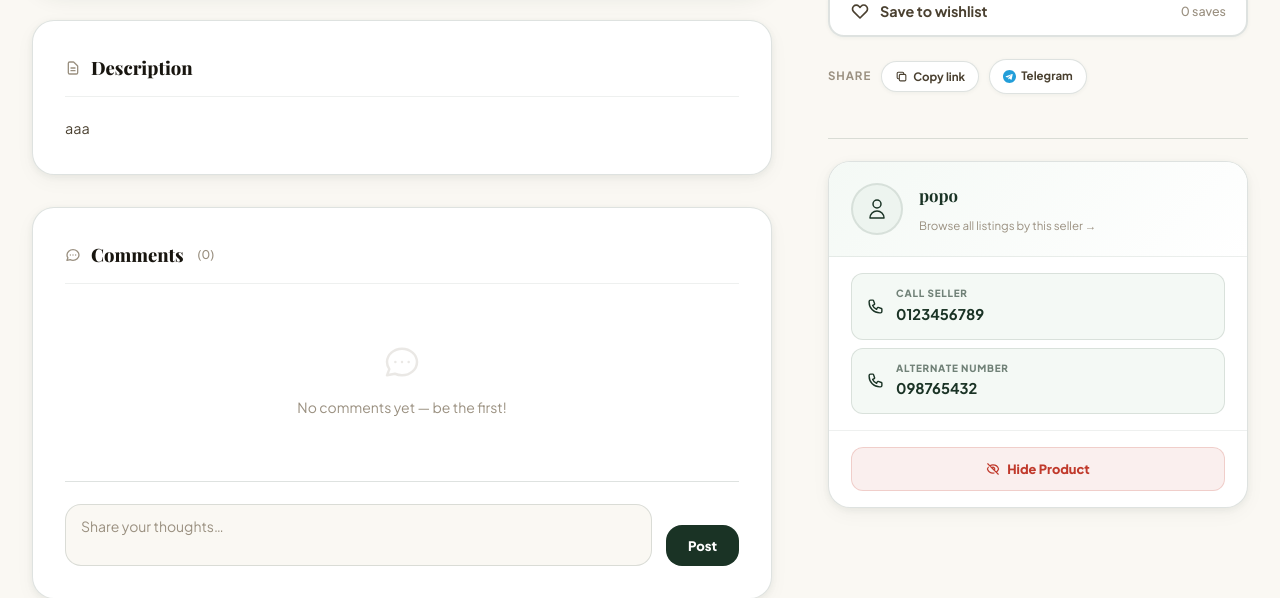
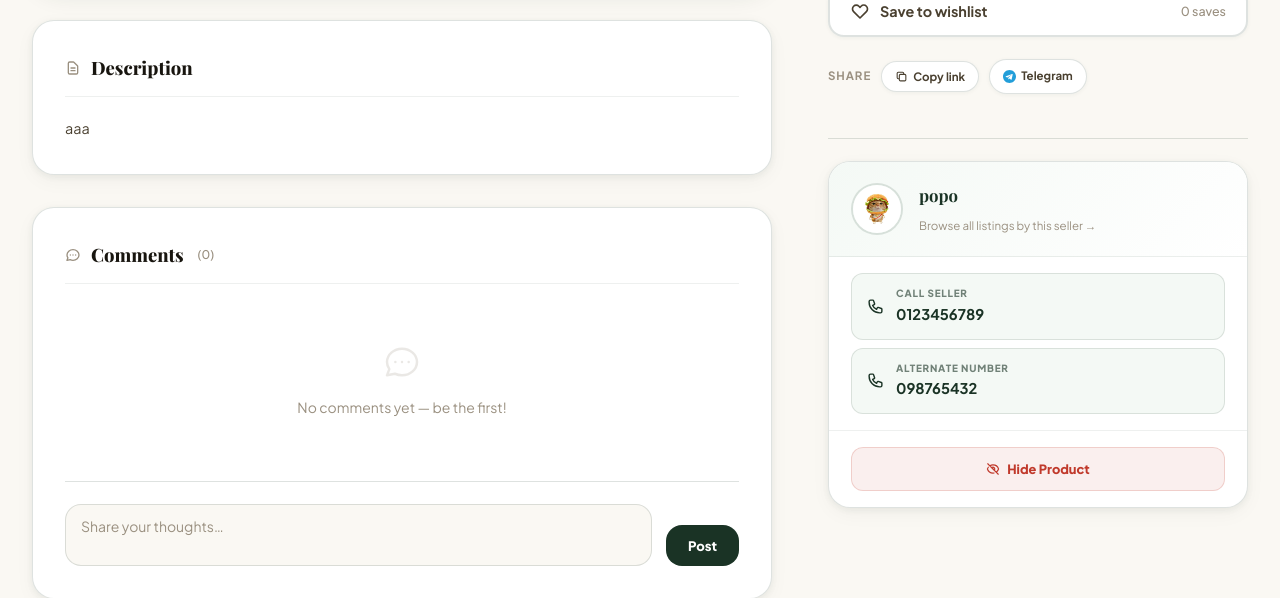
Before and after one commit to soknanprogramming/e-shops-improved, a PHP site: page /views/product_detail.php?id=7 in a window 1280 px wide. Shown: the part 730-1328 px from the top of the page. Run offline with PHP 8.4, Linux system fonts and the light colour scheme; a user stored in the database is signed in; data comes from the database, SQL or seed files in the repository; tables that the repository leaves empty hold one stand-in row (values such as "Sample post"); some web fonts are replaced.

Commit message:
Update to see user profile in product detail.

```diff
--- a/repos/ProductRepository.php
+++ b/repos/ProductRepository.php
@@ -206,7 +206,7 @@ class ProductRepository {
                        pi.main_image, pi.image1, pi.image2, pi.image3, pi.image4, pi.image5,
                        c.name as category_name,
                        u.name as owner_name,
-                       up.phone1, up.phone2
+                       up.phone1, up.phone2, up.user_image as owner_image
                 FROM product p
                 LEFT JOIN product_image pi ON p.product_image_id = pi.id
                 LEFT JOIN category c ON p.category_id = c.id
--- a/views/product_detail.php
+++ b/views/product_detail.php
@@ -366,6 +366,10 @@ $isAdmin         = isset($_SESSION['is_admin']) && $_SESSION['is_admin'];
             display: flex; align-items: center; justify-content: center;
             flex-shrink: 0; color: var(--forest);
             border: 2px solid rgba(26,51,37,.1);
+            overflow: hidden;
+        }
+        .seller-avatar img {
+            width: 100%; height: 100%; object-fit: cover; display: block;
         }
         .seller-avatar svg { width: 24px; height: 24px; }
         .seller-name-link {
@@ -794,7 +798,11 @@ $isAdmin         = isset($_SESSION['is_admin']) && $_SESSION['is_admin'];
                 <div class="seller-card">
                     <div class="seller-header">
                         <div class="seller-avatar">
-                            <svg fill="none" stroke="currentColor" viewBox="0 0 24 24"><path stroke-linecap="round" stroke-linejoin="round" stroke-width="1.5" d="M16 7a4 4 0 11-8 0 4 4 0 018 0zM12 14a7 7 0 00-7 7h14a7 7 0 00-7-7z"/></svg>
+                            <?php if (!empty($product['owner_image'])): ?>
+                                <img src="../uploads/profiles/<?php echo htmlspecialchars($product['owner_image']); ?>" alt="<?php echo htmlspecialchars($product['owner_name']); ?>">
+                            <?php else: ?>
+                                <svg fill="none" stroke="currentColor" viewBox="0 0 24 24"><path stroke-linecap="round" stroke-linejoin="round" stroke-width="1.5" d="M16 7a4 4 0 11-8 0 4 4 0 018 0zM12 14a7 7 0 00-7 7h14a7 7 0 00-7-7z"/></svg>
+                            <?php endif; ?>
                         </div>
                         <div>
                             <a href="home.php?seller=<?php echo urlencode($product['owner_name']); ?>" class="seller-name-link">
```
